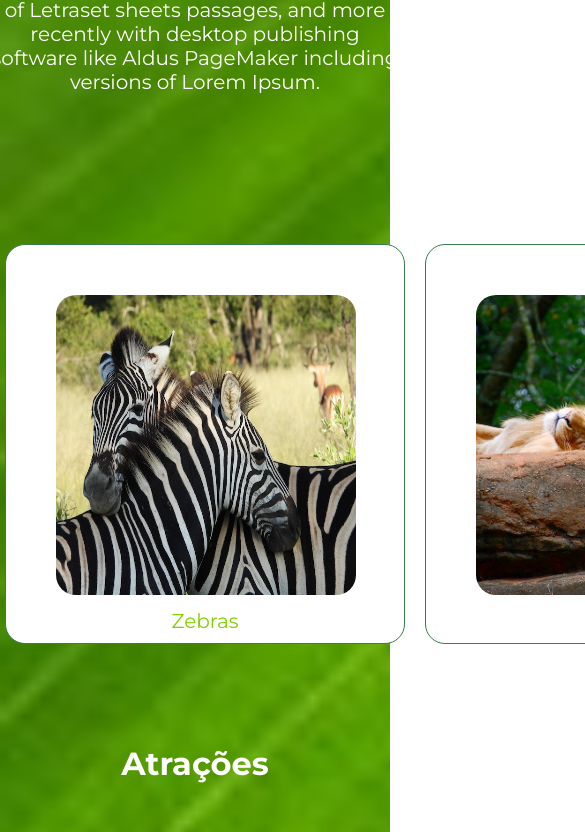
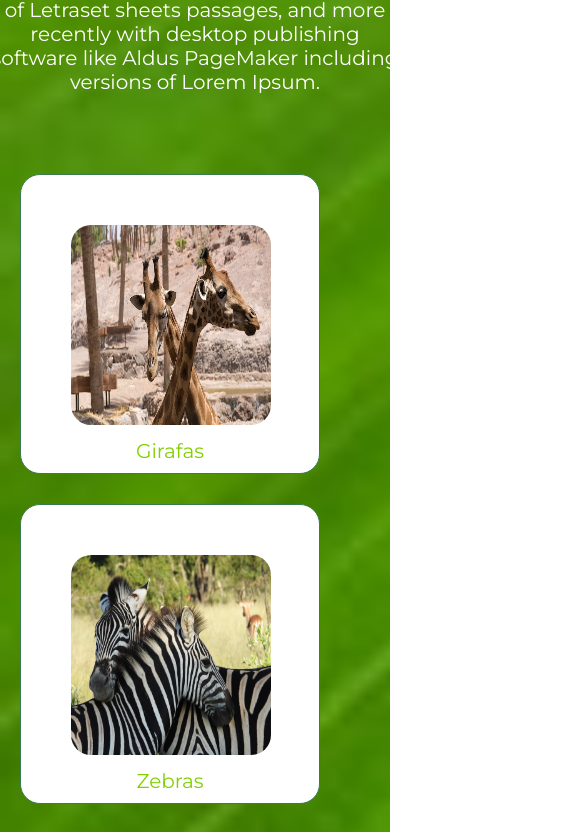
Before and after one commit to ramoncodevale/zoologico, a React (Create React App) app: page / in a window 390 px wide. Shown: the part 1392-2224 px from the top of the page, 585 px wide, since content can reach past the window. Built offline with nearby package versions, Linux system fonts and the light colour scheme.

Commit message:
Responsividade cards

```diff
--- a/src/container/zoo/Zoo.css
+++ b/src/container/zoo/Zoo.css
@@ -88,6 +88,32 @@
     text-align: center;
     margin-top: 50px;
   }
+
+  .section-cards-zoologico {
+    display: flex;
+    flex-direction: column;
+    margin-top: 50px;
+  }
+
+  .cards-zoologico {
+    width: 300px;
+    height: 300px;
+    background-color: var(--color-text);
+    border: 1px solid var(--color-hover);
+    border-radius: 20px;
+    margin-left: 20px;
+    margin-top: 30px;
+  }
+
+  .section-cards-zoologico .img-zoo {
+    width: 200px;
+    height: 200px;
+    border-radius: 20px;
+    margin-left: 50px;
+    margin-top: 50px;
+  }
+
+
 }
 
 @media screen and (min-width: 767px) and (max-width: 1023px) {
@@ -115,4 +141,29 @@
     text-align: center;
     margin-top: 50px;
   }
+
+
+  .section-cards-zoologico {
+    display: flex;
+    flex-direction: column;
+    margin-top: 50px;
+  }
+
+  .cards-zoologico {
+    width: 300px;
+    height: 300px;
+    background-color: var(--color-text);
+    border: 1px solid var(--color-hover);
+    border-radius: 20px;
+    margin-left: 20px;
+    margin-top: 30px;
+  }
+
+  .section-cards-zoologico .img-zoo {
+    width: 200px;
+    height: 200px;
+    border-radius: 20px;
+    margin-left: 50px;
+    margin-top: 50px;
+  }
 }
```
